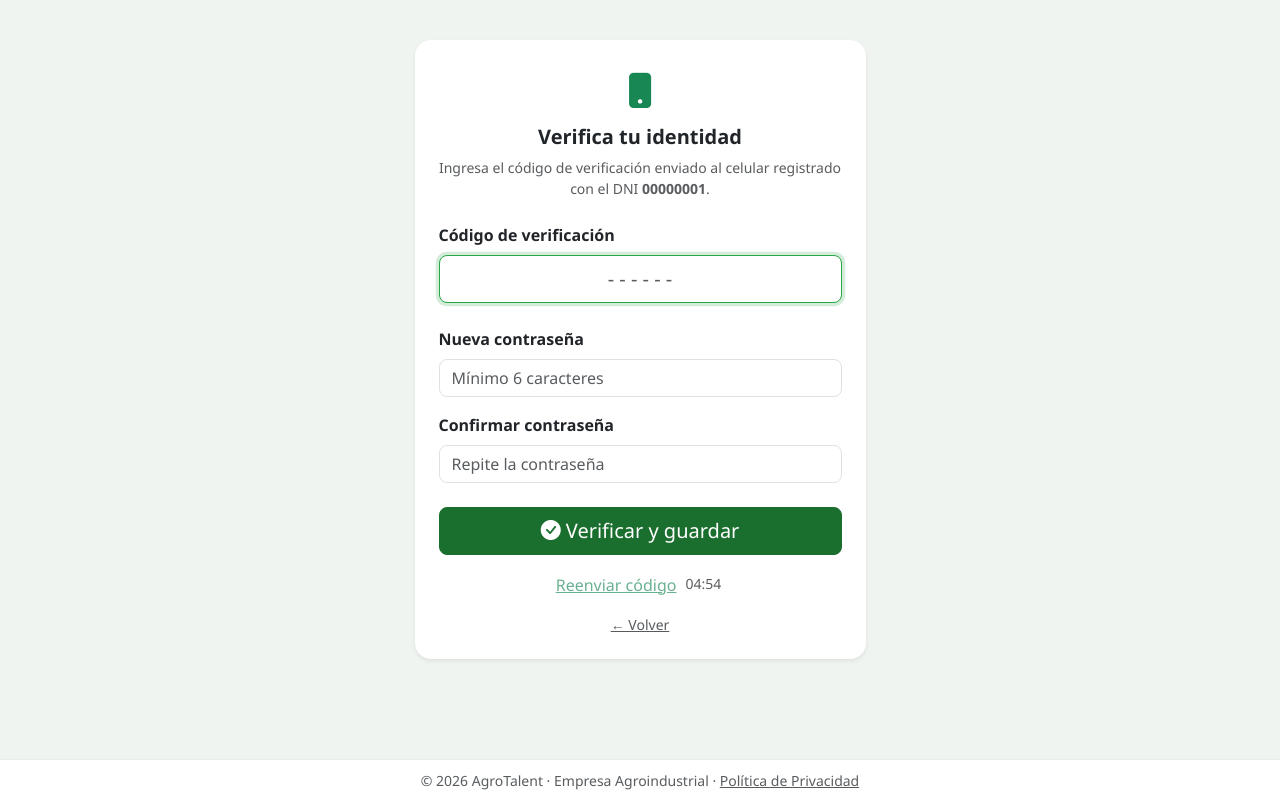
After one commit to annsat-coder/AgroTalent, a Flask app: page /recuperar-contrasena/00000001 in a window 1280 px wide. The commit adds this page. Run offline with Flask 3, Linux system fonts and the light colour scheme; some libraries are stand-ins or nearby versions.

Commit message:
Agregar recuperar contraseña, botón no se presentó, fix fecha tópico

```diff
--- a/app.py
+++ b/app.py
@@ -248,6 +248,89 @@ def verificar_otp(dni):
         return redirect(url_for('postulante_datos'))
 
     return render_template('auth/verificar_otp.html', usuario=usuario)
+
+
+@app.route('/recuperar-contrasena', methods=['GET', 'POST'])
+def recuperar_contrasena():
+    if current_user.is_authenticated:
+        return redirect(url_for('dashboard_redirect'))
+    if request.method == 'POST':
+        dni = request.form.get('dni', '').strip()
+        usuario = Usuario.query.filter_by(dni=dni, verificado=True).first()
+        if not usuario:
+            flash('No encontramos una cuenta verificada con ese DNI.', 'danger')
+            return render_template('auth/recuperar_contrasena.html')
+        otp = generar_otp()
+        usuario.otp_code = otp
+        usuario.otp_expira = datetime.utcnow() + timedelta(minutes=5)
+        db.session.commit()
+        flash('Se generó un código de recuperación. En producción se enviaría por SMS.', 'info')
+        return redirect(url_for('recuperar_otp', dni=dni))
+    return render_template('auth/recuperar_contrasena.html')
+
+
+@app.route('/recuperar-contrasena/<dni>', methods=['GET', 'POST'])
+def recuperar_otp(dni):
+    usuario = Usuario.query.filter_by(dni=dni).first_or_404()
+    if request.method == 'POST':
+        accion = request.form.get('accion')
+        if accion == 'reenviar':
+            otp = generar_otp()
+            usuario.otp_code = otp
+            usuario.otp_expira = datetime.utcnow() + timedelta(minutes=5)
+            db.session.commit()
+            flash('Nuevo código generado.', 'info')
+            return redirect(url_for('recuperar_otp', dni=dni))
+
+        codigo = request.form.get('codigo', '').strip()
+        if not usuario.otp_expira or datetime.utcnow() > usuario.otp_expira:
+            flash('El código expiró. Solicita uno nuevo.', 'danger')
+            return render_template('auth/recuperar_otp.html', usuario=usuario)
+        if codigo != usuario.otp_code:
+            flash('Código incorrecto.', 'danger')
+            return render_template('auth/recuperar_otp.html', usuario=usuario)
+
+        nueva = request.form.get('nueva', '').strip()
+        confirmar = request.form.get('confirmar', '').strip()
+        if len(nueva) < 6:
+            flash('La contraseña debe tener al menos 6 caracteres.', 'danger')
+            return render_template('auth/recuperar_otp.html', usuario=usuario, verificado=True, codigo=codigo)
+        if nueva != confirmar:
+            flash('Las contraseñas no coinciden.', 'danger')
+            return render_template('auth/recuperar_otp.html', usuario=usuario, verificado=True, codigo=codigo)
+
+        usuario.set_password(nueva)
+        usuario.otp_code = None
+        usuario.otp_expira = None
+        db.session.commit()
+        flash('¡Contraseña actualizada correctamente! Ya puedes iniciar sesión.', 'success')
+        return redirect(url_for('login'))
+
+    return render_template('auth/recuperar_otp.html', usuario=usuario)
+
+
+@app.route('/postulante/cambiar-contrasena', methods=['GET', 'POST'])
+@login_required
+@rol_requerido('postulante')
+def postulante_cambiar_contrasena():
+    if request.method == 'POST':
+        actual = request.form.get('password_actual', '').strip()
+        nueva = request.form.get('password_nueva', '').strip()
+        confirmar = request.form.get('password_confirmar', '').strip()
+        if not current_user.check_password(actual):
+            flash('La contraseña actual es incorrecta.', 'danger')
+            return render_template('postulante/cambiar_contrasena.html')
+        if len(nueva) < 6:
+            flash('La nueva contraseña debe tener al menos 6 caracteres.', 'danger')
+            return render_template('postulante/cambiar_contrasena.html')
+        if nueva != confirmar:
+            flash('Las contraseñas no coinciden.', 'danger')
+            return render_template('postulante/cambiar_contrasena.html')
+        current_user.set_password(nueva)
+        db.session.commit()
+        flash('Contraseña actualizada correctamente.', 'success')
+        return redirect(url_for('postulante_dashboard'))
+    return render_template('postulante/cambiar_contrasena.html')
 
 
 @app.route('/dashboard')
@@ -658,6 +741,26 @@ def rrhh_incorporar(pid):
     return redirect(url_for('rrhh_postulante_detalle', pid=pid))
 
 
+@app.route('/rrhh/postulante/<int:pid>/no-presento', methods=['POST'])
+@login_required
+@rol_requerido('rrhh')
+def rrhh_no_presento(pid):
+    p = Postulante.query.get_or_404(pid)
+    if p.estado_proceso == 'seleccionado':
+        conv = convocatoria_activa()
+        if conv and p.puesto:
+            puesto_conv = PuestoConvocatoria.query.filter_by(
+                convocatoria_id=conv.id, nombre_puesto=p.puesto).first()
+            if puesto_conv:
+                puesto_conv.vacantes_ocupadas = max(0, puesto_conv.vacantes_ocupadas - 1)
+        registrar_historial(p, 'no_se_presento', f'Registrado por {current_user.nombres}')
+        db.session.commit()
+        flash(f'{p.nombres} {p.apellidos} marcado como No se presentó. La vacante ha sido liberada.', 'warning')
+    else:
+        flash('Solo se puede marcar como No se presentó a un postulante seleccionado.', 'danger')
+    return redirect(url_for('rrhh_postulante_detalle', pid=pid))
+
+
 @app.route('/rrhh/convocatoria', methods=['GET', 'POST'])
 @login_required
 @rol_requerido('rrhh')
@@ -692,6 +795,10 @@ def rrhh_convocatoria():
                         puesto.vacantes_total = vacantes
                     elif vacantes > 0:
                         db.session.add(PuestoConvocatoria(convocatoria_id=conv.id, nombre_puesto=nombre, vacantes_total=vacantes))
+                # Sincronizar la fecha del DiaTopico con la nueva fecha de presentación
+                dia_topico = DiaTopico.query.filter_by(convocatoria_id=conv.id).first()
+                if dia_topico:
+                    dia_topico.fecha = conv.fecha_presentacion
                 db.session.commit()
                 flash('Convocatoria actualizada correctamente.', 'success')
             except ValueError:
--- /dev/null
+++ b/templates/auth/recuperar_otp.html
@@ -0,0 +1,105 @@
+{% extends "base.html" %}
+{% block title %}Restablecer contraseña{% endblock %}
+{% block content %}
+<div class="row justify-content-center">
+  <div class="col-12 col-sm-10 col-md-7 col-lg-5">
+    <div class="card border-0 shadow-sm rounded-4 mt-4">
+      <div class="card-body p-4">
+
+        {% if verificado %}
+        {# Segunda fase: ya verificó el código, ahora ingresa la nueva contraseña #}
+        <div class="text-center mb-4">
+          <i class="bi bi-shield-check-fill text-success" style="font-size:2.2rem"></i>
+          <h5 class="fw-bold mt-2">Nueva contraseña</h5>
+          <p class="text-muted small">Ingresa y confirma tu nueva contraseña.</p>
+        </div>
+        <form method="POST">
+          <input type="hidden" name="accion" value="nueva">
+          <input type="hidden" name="codigo" value="{{ codigo }}">
+          <div class="mb-3">
+            <label class="form-label fw-semibold">Nueva contraseña</label>
+            <input type="password" name="nueva" class="form-control rounded-3"
+                   placeholder="Mínimo 6 caracteres" autofocus required>
+          </div>
+          <div class="mb-4">
+            <label class="form-label fw-semibold">Confirmar contraseña</label>
+            <input type="password" name="confirmar" class="form-control rounded-3"
+                   placeholder="Repite la contraseña" required>
+          </div>
+          <div class="d-grid">
+            <button type="submit" class="btn btn-success btn-lg rounded-3">
+              <i class="bi bi-check-circle-fill"></i> Guardar nueva contraseña
+            </button>
+          </div>
+        </form>
+
+        {% else %}
+        {# Primera fase: verificar código OTP #}
+        <div class="text-center mb-4">
+          <i class="bi bi-phone-fill text-success" style="font-size:2.2rem"></i>
+          <h5 class="fw-bold mt-2">Verifica tu identidad</h5>
+          <p class="text-muted small">Ingresa el código de verificación enviado al celular registrado con el DNI <strong>{{ usuario.dni }}</strong>.</p>
+        </div>
+        <form method="POST" id="formVerificar">
+          <input type="hidden" name="accion" value="verificar">
+          <div class="mb-4">
+            <label class="form-label fw-semibold">Código de verificación</label>
+            <input type="text" name="codigo" id="codigoInput" class="form-control form-control-lg rounded-3 text-center"
+                   placeholder="- - - - - -" maxlength="6" autocomplete="one-time-code" autofocus required>
+          </div>
+          <div class="mb-3">
+            <label class="form-label fw-semibold">Nueva contraseña</label>
+            <input type="password" name="nueva" class="form-control rounded-3" placeholder="Mínimo 6 caracteres" required>
+          </div>
+          <div class="mb-4">
+            <label class="form-label fw-semibold">Confirmar contraseña</label>
+            <input type="password" name="confirmar" class="form-control rounded-3" placeholder="Repite la contraseña" required>
+          </div>
+          <div class="d-grid mb-3">
+            <button type="submit" id="btnVerificar" class="btn btn-success btn-lg rounded-3">
+              <i class="bi bi-check-circle-fill"></i> Verificar y guardar
+            </button>
+          </div>
+        </form>
+        <form method="POST" class="text-center">
+          <input type="hidden" name="accion" value="reenviar">
+          <button type="submit" id="btnReenviar" class="btn btn-link text-success small p-0" disabled>
+            Reenviar código
+          </button>
+          <span id="reenviarLabel" class="text-muted small ms-1"></span>
+        </form>
+        <p class="text-center text-muted small mt-3 mb-0">
+          <a href="{{ url_for('recuperar_contrasena') }}" class="text-muted">← Volver</a>
+        </p>
+
+        <script>
+        (function() {
+          var restante = 300;
+          var timerEl = document.createElement('span');
+          timerEl.className = 'text-muted small ms-2';
+          document.getElementById('btnReenviar').after(timerEl);
+          function actualizar() {
+            var m = String(Math.floor(restante/60)).padStart(2,'0');
+            var s = String(restante%60).padStart(2,'0');
+            timerEl.textContent = m+':'+s;
+            if (restante <= 0) {
+              clearInterval(intervalo);
+              timerEl.textContent = '00:00';
+              timerEl.classList.add('text-danger');
+              document.getElementById('btnReenviar').disabled = false;
+              document.getElementById('btnVerificar').disabled = true;
+              document.getElementById('codigoInput').disabled = true;
+            }
+            restante--;
+          }
+          actualizar();
+          var intervalo = setInterval(actualizar, 1000);
+        })();
+        </script>
+        {% endif %}
+
+      </div>
+    </div>
+  </div>
+</div>
+{% endblock %}
--- a/templates/base.html
+++ b/templates/base.html
@@ -38,6 +38,7 @@
           <li class="nav-item"><a class="nav-link" href="{{ url_for('medico_citas') }}"><i class="bi bi-calendar-check"></i> Citas</a></li>
         {% else %}
           <li class="nav-item"><a class="nav-link" href="{{ url_for('postulante_dashboard') }}"><i class="bi bi-person-circle"></i> Mi proceso</a></li>
+          <li class="nav-item"><a class="nav-link" href="{{ url_for('postulante_cambiar_contrasena') }}"><i class="bi bi-shield-lock"></i> Contraseña</a></li>
         {% endif %}
         {% if current_user.rol in ['rrhh', 'medico'] %}
         <li class="nav-item">
```
Also changed, not shown: templates/auth/login.html (+6 -1 lines), templates/auth/recuperar_contrasena.html (added, +33 -0 lines), templates/postulante/cambiar_contrasena.html (added, +40 -0 lines), templates/postulante/constancia.html (+7 -0 lines), templates/postulante/constancia_imprimir.html (+7 -0 lines), templates/rrhh/postulante_detalle.html (+14 -5 lines).
